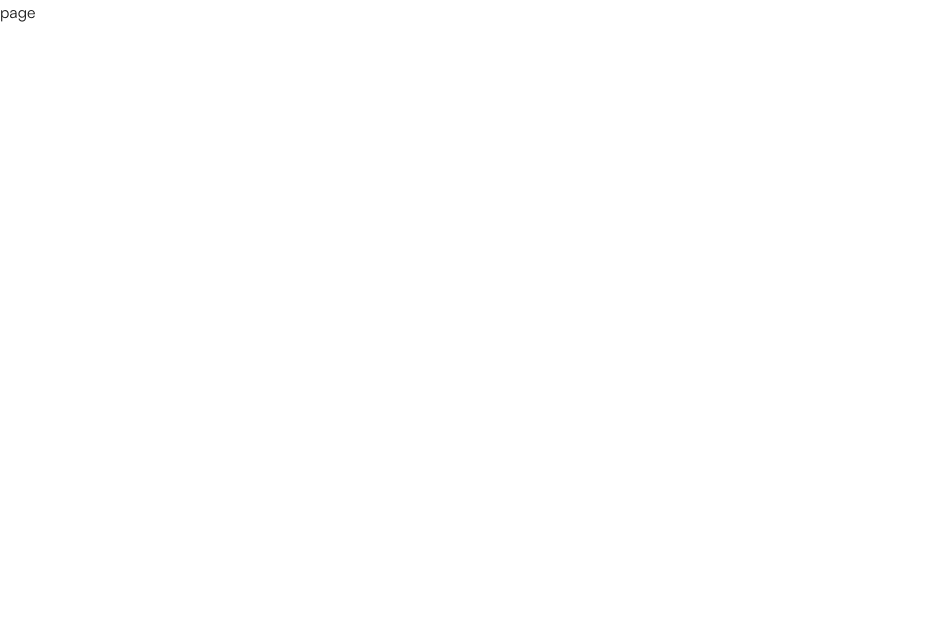
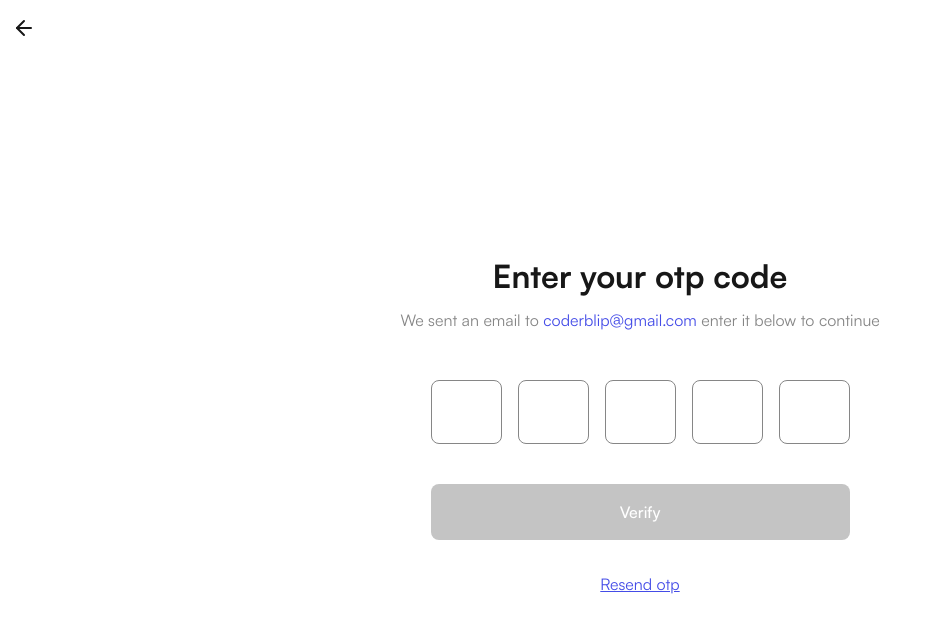
Before and after one commit to Swag-blips/whispr-frontend, a Next.js app: page /verify-otp in a window 1280 px wide. Shown: the top 632 px of the page, without its empty margins (0-941 px from the left). Built offline with nearby package versions, Linux system fonts and the light colour scheme.

Commit message:
feat:otp input

```diff
--- /dev/null
+++ b/src/app/(auth)/verify-otp/components/OtpInputs.tsx
@@ -0,0 +1,89 @@
+"use client";
+
+import React, { useEffect, useRef, useState } from "react";
+
+const OtpInputs = () => {
+  const [otp, setOtp] = useState(new Array(5).fill(""));
+  const [otpError, setOtpError] = useState<string | null>(null);
+  const [enabled, setEnabled] = useState(false);
+  const otpBoxReference = useRef<HTMLInputElement[]>([]);
+  const correctOtp = "12345";
+
+  const handleChange = (value: string, index: number) => {
+    const parsedValue = parseInt(value);
+    if (parsedValue > 9) return;
+    let newArr = [...otp];
+    newArr[index] = value;
+    setOtp(newArr);
+
+    if (value && index < 5 - 1) {
+      otpBoxReference.current[index + 1].focus();
+    }
+  };
+
+  const handleChangeCharacter = (
+    e: React.KeyboardEvent<HTMLInputElement>,
+    index: number
+  ) => {
+    if (e.key === "Backspace" && !e.currentTarget.value && index > 0) {
+      otpBoxReference.current[index - 1].focus();
+    }
+    if (e.key === "Enter" && e.currentTarget.value && index < 5 - 1) {
+      otpBoxReference.current[index + 1].focus();
+    }
+  };
+
+  useEffect(() => {
+    if (otp.some((digit) => digit === "")) {
+      setEnabled(false);
+    } else {
+      setEnabled(true);
+    }
+    if (otp.join("") !== "" && otp.join("") !== correctOtp) {
+      setOtpError("❌ Wrong OTP Please Check Again");
+    } else {
+      setOtpError(null);
+    }
+  }, [otp]);
+
+  console.log("otp", otp);
+
+  return (
+    <div className="mt-10">
+      <div className="flex items-center gap-4">
+        {otp.map((value: number, index: number) => (
+          <input
+            value={value}
+            onChange={(e) => handleChange(e.target.value, index)}
+            onKeyUp={(e) => handleChangeCharacter(e, index)}
+            id={`otp-${index}`}
+            key={index}
+            type="number"
+            min="0"
+            max="9"
+            step="1"
+            ref={(el) => {
+              if (el) {
+                otpBoxReference.current[index] = el;
+              }
+            }}
+            className="outline-none focus:border-[#444CE7] text-center border rounded-lg border-[#868686] h-16 w-[71px] [&::-webkit-inner-spin-button]:appearance-none"
+          />
+        ))}
+      </div>
+      <button
+        disabled={!enabled}
+        className={`mt-10 h-14 rounded-lg ${
+          enabled ? "bg-[#444CE7] " : "bg-[#C4C4C4]"
+        } text-white font-medium disabled:cursor-not-allowed  w-full`}
+      >
+        Verify
+      </button>
+      <span className="underline flex items-center justify-center mt-8 text-[#444CE7]">
+        Resend otp
+      </span>
+    </div>
+  );
+};
+
+export default OtpInputs;
--- a/src/app/(auth)/verify-otp/page.tsx
+++ b/src/app/(auth)/verify-otp/page.tsx
@@ -1,9 +1,27 @@
+import { ArrowLeft } from "lucide-react";
 import React from "react";
+import OtpInputs from "./components/OtpInputs";
 
-type Props = {};
+const OtpPage = () => {
+  return (
+    <div className="">
+      <nav className="py-4 px-3">
+        <ArrowLeft />
+      </nav>
+      <main className="flex items-center justify-center h-[calc(100vh-64px)]  flex-col gap-2">
+        <h2 className=" text-[32px] font-bold text-center ">
+          Enter your otp code
+        </h2>
+        <p className="text-[#868686] text-center">
+          We sent an email to{" "}
+          <span className="text-[#444CE7]">coderblip@gmail.com</span> enter it
+          below to continue
+        </p>
 
-const OtpPage = (props: Props) => {
-  return <div>page</div>;
+        <OtpInputs />
+      </main>
+    </div>
+  );
 };
 
 export default OtpPage;
```
Also changed, not shown: package.json (+7 -6 lines), 1 other file (tests, documents, lock files or other folders).
